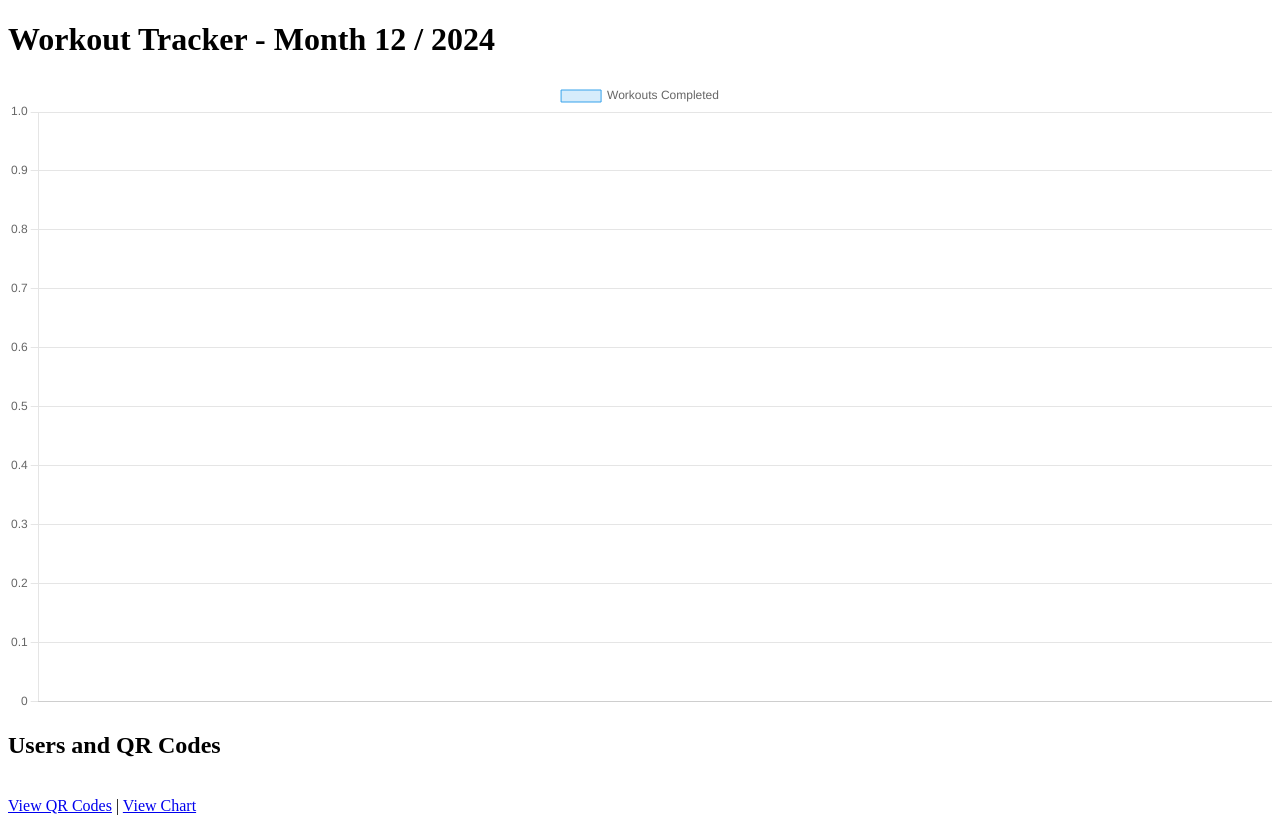
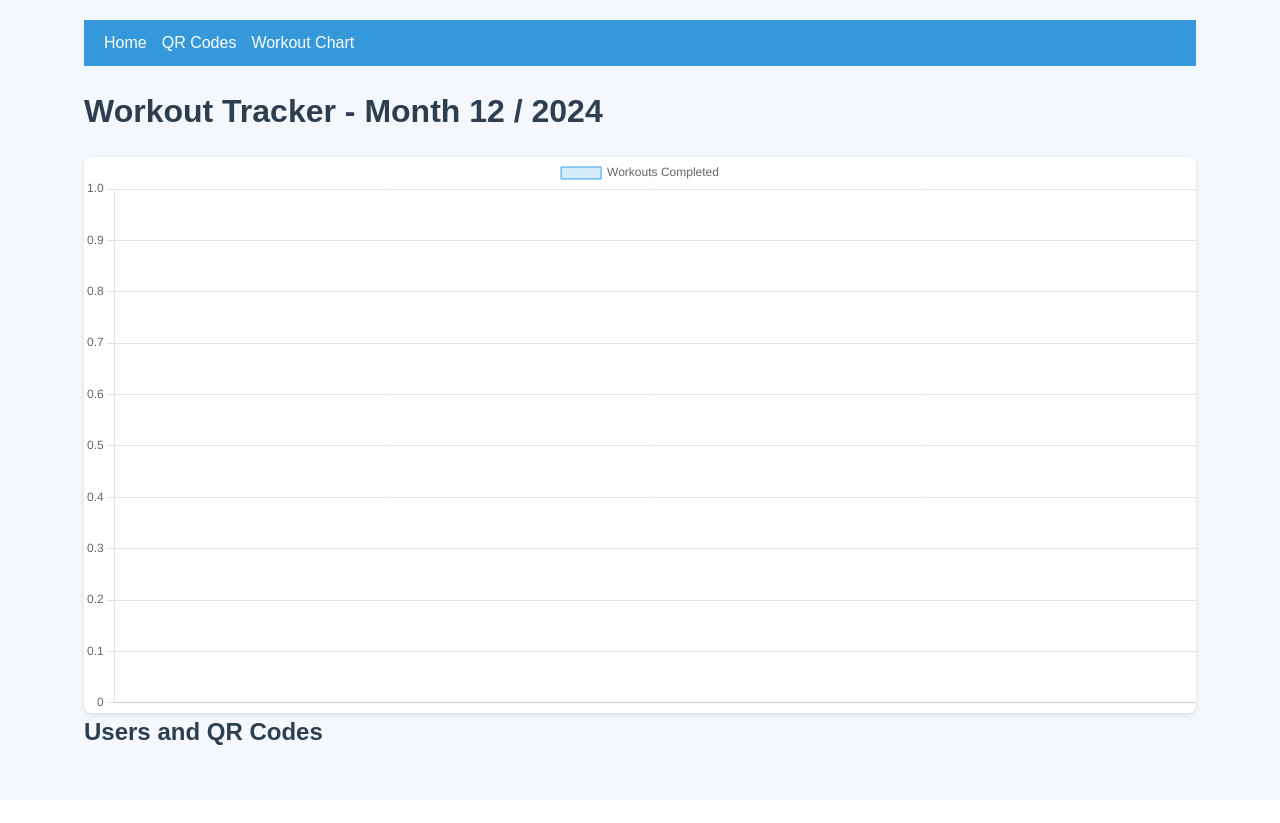
Before and after one commit to jacobcapper/workout-tracker, a Flask app: page / in a window 1280 px wide. After the commit the page ends 745 px from the top, so only its background shows below. Run offline with Flask 3, Linux system fonts and the light colour scheme; data that the repository does not hold is empty.

Commit message:
Update index.html

```diff
--- a/templates/index.html
+++ b/templates/index.html
@@ -2,10 +2,20 @@
 <html lang="en">
 <head>
     <meta charset="UTF-8">
+    <meta name="viewport" content="width=device-width, initial-scale=1.0">
     <title>Workout Tracker</title>
+    <link rel="stylesheet" href="{{ url_for('static', filename='css/styles.css') }}">
     <script src="https://cdn.jsdelivr.net/npm/chart.js"></script>
 </head>
 <body>
+
+<div class="container">
+    <div class="navbar">
+        <a href="/">Home</a>
+        <a href="/qr_page">QR Codes</a>
+        <a href="/chart_page">Workout Chart</a>
+    </div>
+
     <h1>Workout Tracker - Month {{ month }} / {{ year }}</h1>
 
     <!-- Chart.js Chart -->
@@ -45,9 +55,7 @@
         </li>
         {% endfor %}
     </ul>
-
-    <br>
-    <a href="/qr_page">View QR Codes</a> | <a href="/chart_page">View Chart</a>
+</div>
 
 </body>
 </html>
```
